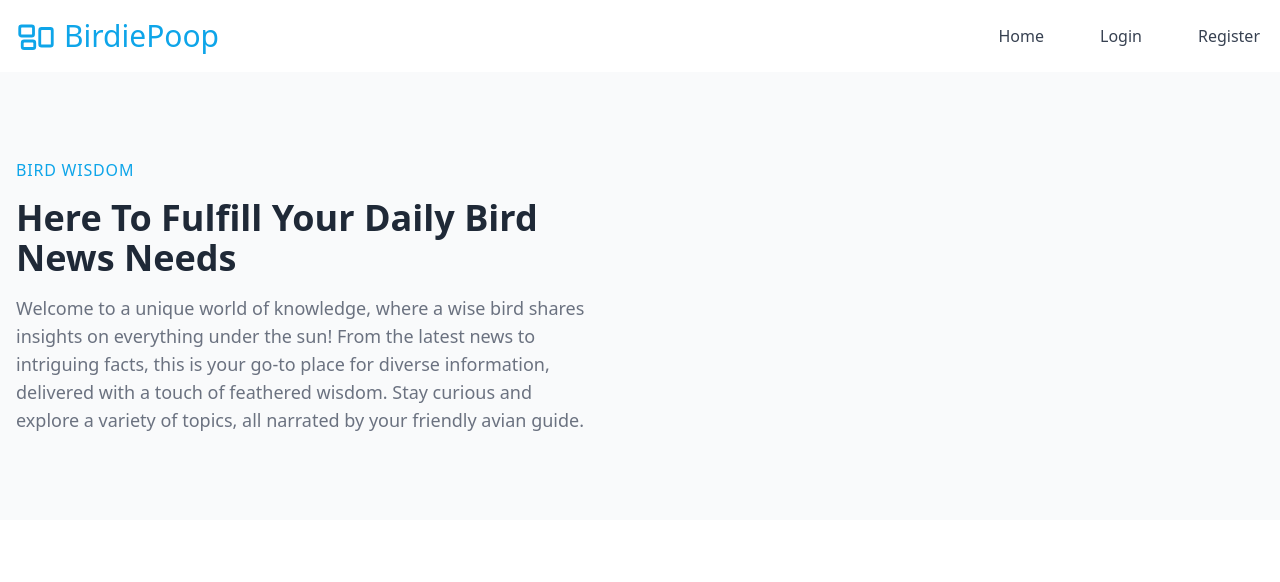
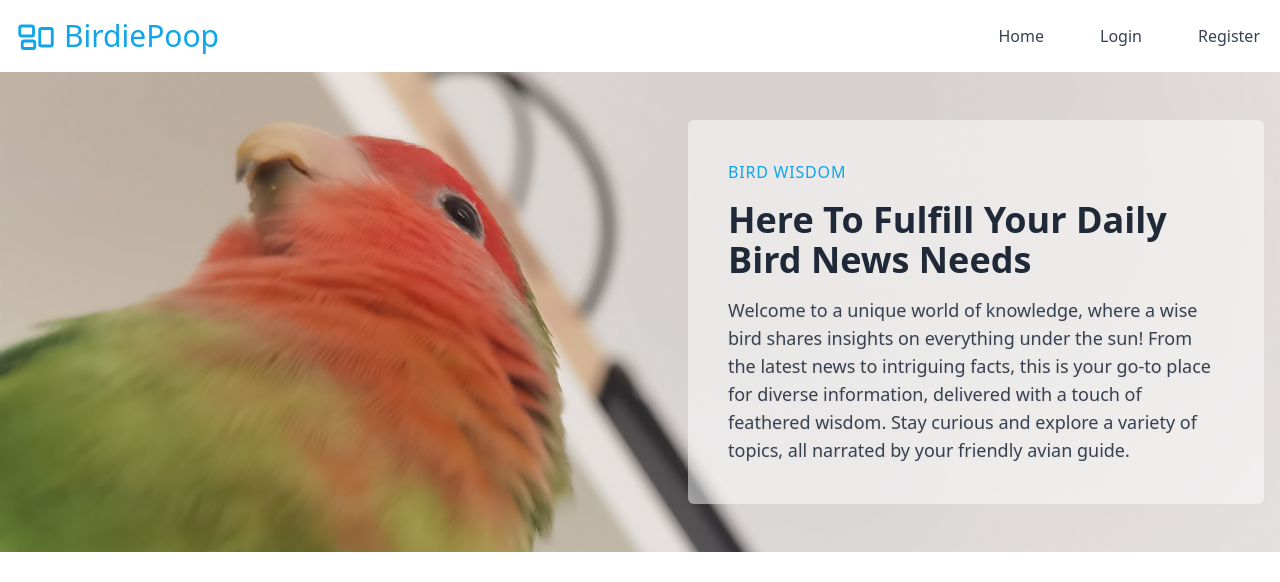
Before and after one commit to lrnzdmd/bloguserpage, a Vue app: page / in a window 1280 px wide. Shown: the top 582 px of the page. Built offline with nearby package versions, Linux system fonts and the light colour scheme; no server answers.

Commit message:
added a beautiful bird picture on the homepage, starting to feel like a real website

```diff
--- a/src/views/HomePage.vue
+++ b/src/views/HomePage.vue
@@ -6,6 +6,7 @@ import formatDate from '@/utils/formatDate';
 import axios from 'axios';
 import { onMounted, ref } from 'vue';
 import LoadingSpinner from '@/components/icons/LoadingSpinner.vue';
+import bgImage from '../assets/bg.jpg'
 
 const articles = ref({
     latest: [],
@@ -45,13 +46,13 @@ onMounted(async () => {
 </script>
 
 <template>
-    <header class=" h-[28rem] bg-gray-50">
-        <div class=" container mx-auto px-4 flex h-full py-6 items-center">
-            <div class=" max-w-xl">
+    <header class=" h-[30rem] bg-cover bg-gray-50" :style="{ backgroundImage: `url(${bgImage})`, backgroundPosition: 'center 14%'}">
+        <div class=" container mx-auto px-4 flex justify-end h-full py-6 items-center">
+            <div class="bg-white bg-opacity-50 rounded-md p-10 max-w-xl">
                 <p class=" text-sky-500 uppercase tracking-wider">bird wisdom</p>
                 <h2 class=" text-3xl xl:text-4xl font-bold mt-4 text-gray-800 capitalize">Here to fulfill your daily
                     bird news needs</h2>
-                <p class=" text-gray-500 mt-4 text-lg">Welcome to a unique world of knowledge, where a wise bird shares insights on everything under the sun!
+                <p class=" text-gray-700 drop-shadow-sm mt-4 text-lg">Welcome to a unique world of knowledge, where a wise bird shares insights on everything under the sun!
                                                              From the latest news to intriguing facts, this is your go-to place for diverse information, delivered with
                                                              a touch of feathered wisdom. Stay curious and explore a variety of topics, all narrated by your friendly avian guide.</p>
             </div>
```
Also changed, not shown: src/assets/bg.jpg (added).
